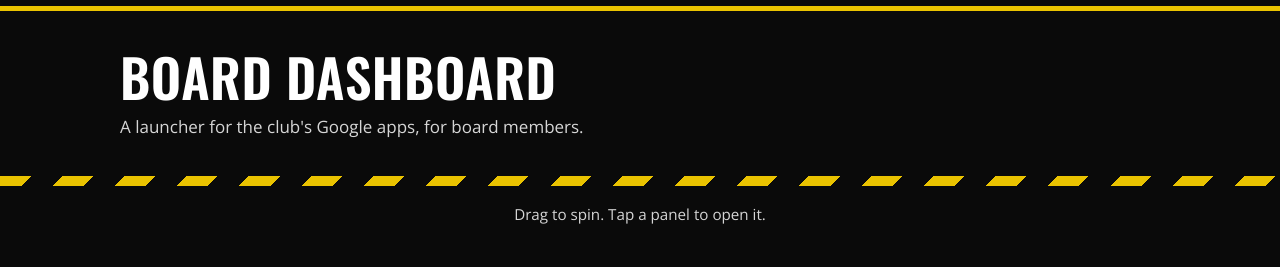
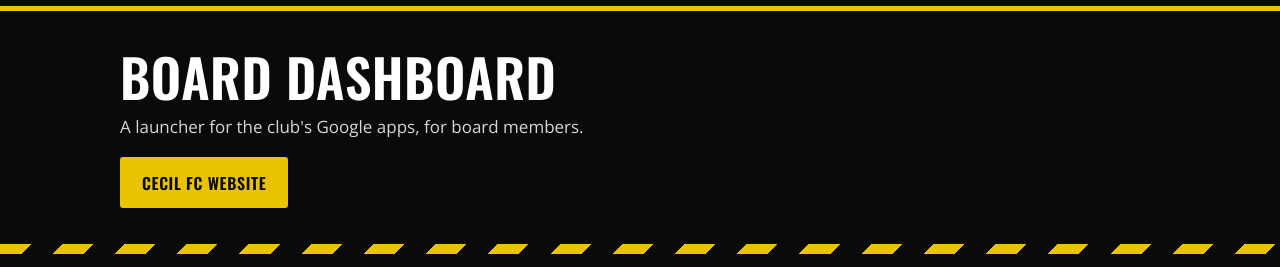
Before and after one commit to seandurgin/cecilfc-site, a plain HTML site: page testsite/board-dashboard.html in a window 1280 px wide. Shown: the part 104-371 px from the top of the page. Drawn offline with nearby package versions, Linux system fonts and the light colour scheme.

Commit message:
Add a Cecil FC website link to the board dashboard
Put a gold button in the page header so board members can open
cecilfc.org without mixing it into the Google Workspace ball.

Co-authored-by: Sean Durgin <seandurgin@users.noreply.github.com>

```diff
--- a/testsite/board-dashboard.css
+++ b/testsite/board-dashboard.css
@@ -1,3 +1,4 @@
+.pagehead .board-site { margin-top: 1.05rem; }
 .board-stage {
   background: var(--black);
   color: #fff;
--- a/testsite/board-dashboard.html
+++ b/testsite/board-dashboard.html
@@ -9,7 +9,7 @@
 </head><body>
 <div class="bar"><div class="wrap">cecilfc.org is an official website of <strong>Cecil Soccer League, Inc.</strong>, a 501(c)(3) nonprofit. Registration and team pages: <a href="https://www.cecilsoccer.org/">cecilsoccer.org</a></div></div>
 <header class="top"><div class="wrap"><a class="brand" href="index.html"><img src="/img/logo.png" alt="Cecil FC logo" width="58" height="58"><span>Cecil FC<small>Cecil Soccer League, Inc.</small></span></a><nav aria-label="Main"><a href="index.html">Home</a><a href="about.html">About</a><a href="programs.html">Programs</a><a href="tournaments.html">Tournaments</a><a href="fields.html">Fields</a><a href="photos.html">Photos</a><a href="governance.html">Governance</a><a href="board-dashboard.html" aria-current="page">Board</a><a href="contact.html">Contact</a></nav></div></header>
-<div class="pagehead"><div class="wrap"><h1>Board Dashboard</h1><p>A launcher for the club's Google apps, for board members.</p></div></div>
+<div class="pagehead"><div class="wrap"><h1>Board Dashboard</h1><p>A launcher for the club's Google apps, for board members.</p><div class="btns board-site"><a class="btn primary" href="https://cecilfc.org">Cecil FC website</a></div></div></div>
 <div class="stripe" aria-hidden="true"></div>
 <main>
 <section class="board-stage">
```
